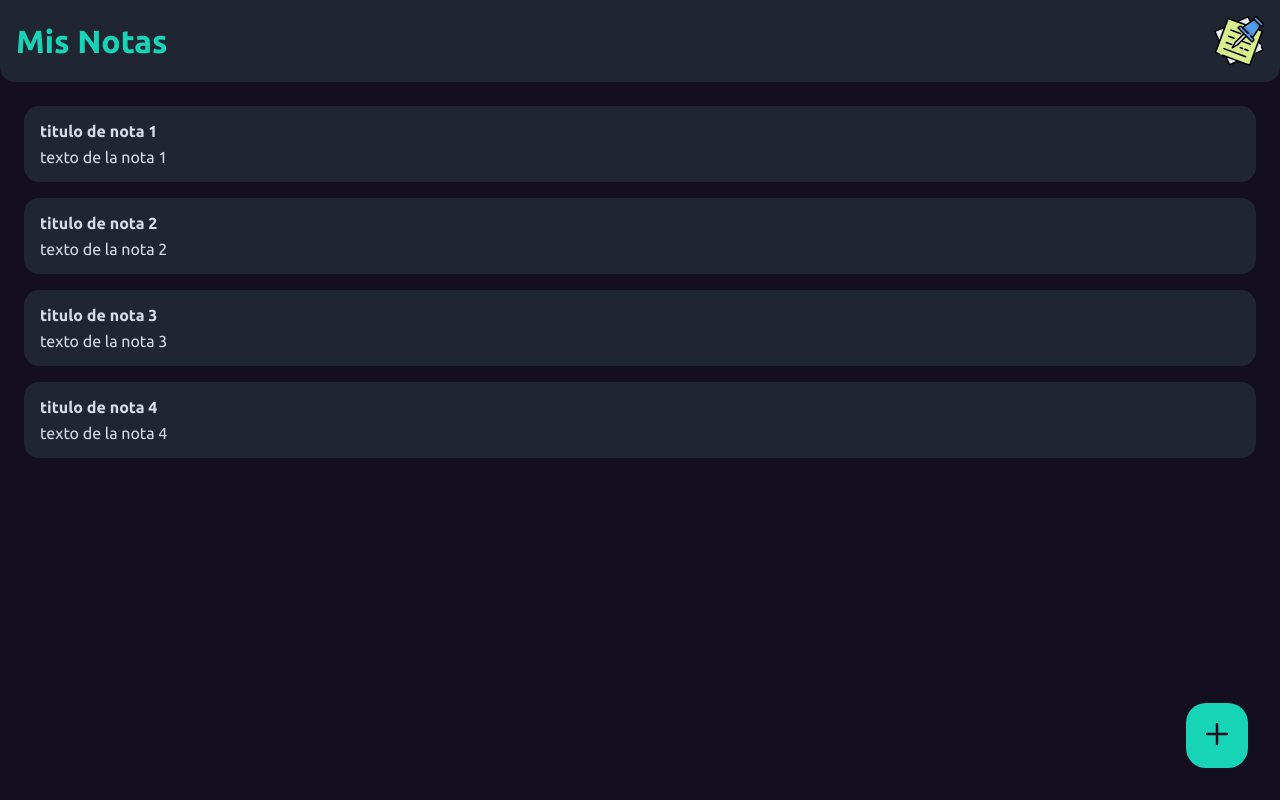
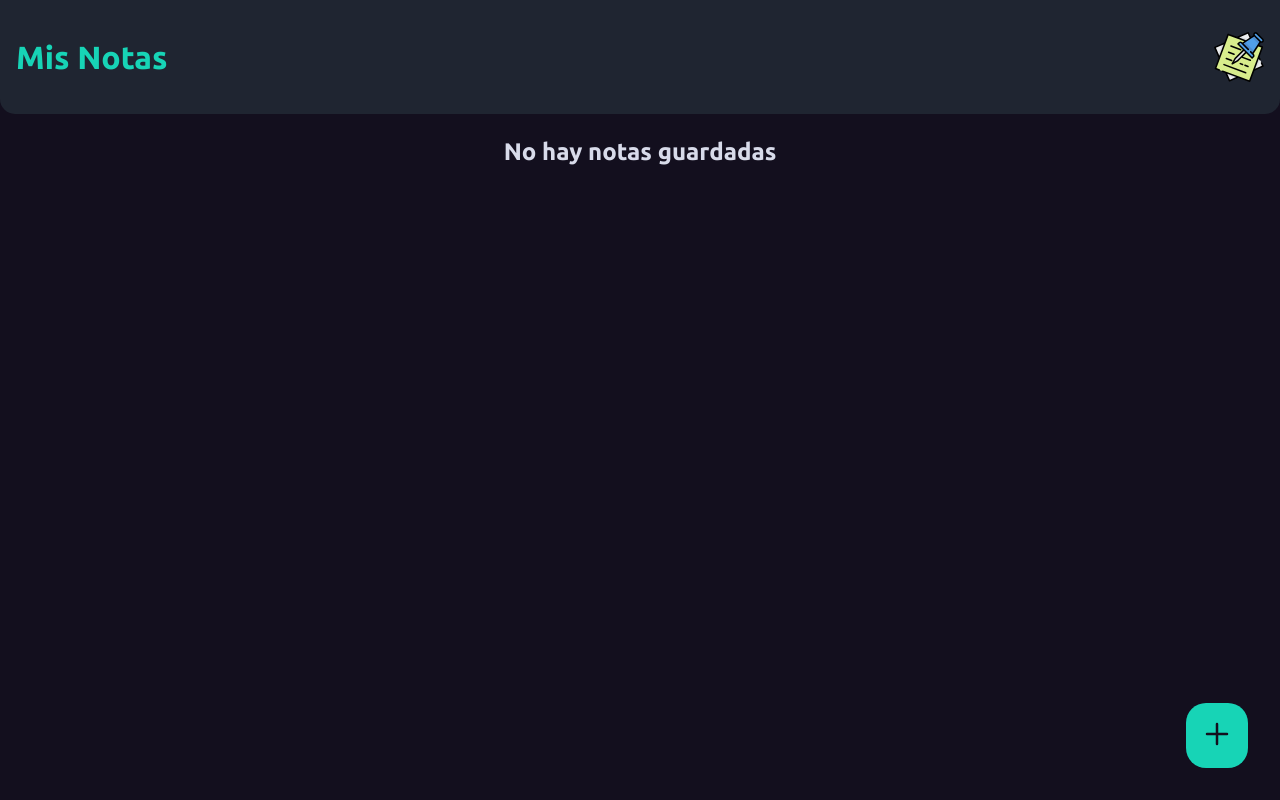
Before and after one commit to oscarmumm/my-notes-app, a React (Vite) app: page / in a window 1280 px wide. Built offline with nearby package versions, Linux system fonts and the light colour scheme.

Commit message:
header spacing to 2rem, initial notes array empty

```diff
--- a/src/App.jsx
+++ b/src/App.jsx
@@ -7,12 +7,7 @@ import { Routes, Route } from "react-router-dom";
 import EditNoteForm from "./components/EditNoteForm";
 
 
-const notesExample = [
-    { id: 1, title: "titulo de nota 1", body: "texto de la nota 1" },
-    { id: 2, title: "titulo de nota 2", body: "texto de la nota 2" },
-    { id: 3, title: "titulo de nota 3", body: "texto de la nota 3" },
-    { id: 4, title: "titulo de nota 4", body: "texto de la nota 4" },
-];
+const notesExample = [];
 
 function App() {
     const [notes, setNotes] = useState(notesExample);
--- a/src/components/EditNoteForm.jsx
+++ b/src/components/EditNoteForm.jsx
@@ -14,7 +14,6 @@ const EditNoteForm = () => {
     const [id, setId] = useState('')
 
     useEffect(()=> {
-        console.log(noteToEdit)
         setTitle(noteToEdit.title)
         setBody(noteToEdit.body)
         setId(noteToEdit.id)
--- a/src/components/NewNoteForm.jsx
+++ b/src/components/NewNoteForm.jsx
@@ -22,7 +22,6 @@ const NewNoteForm = () => {
         ])
         setTitle('')
         setBody('')
-        console.log(notes)
     }
 
     return (
--- a/src/styles/Header.css
+++ b/src/styles/Header.css
@@ -1,5 +1,5 @@
 .header {
-    padding: 1rem;
+    padding: 2rem 1rem;
     display: flex;
     flex-direction: column;
     align-items: center;
```
